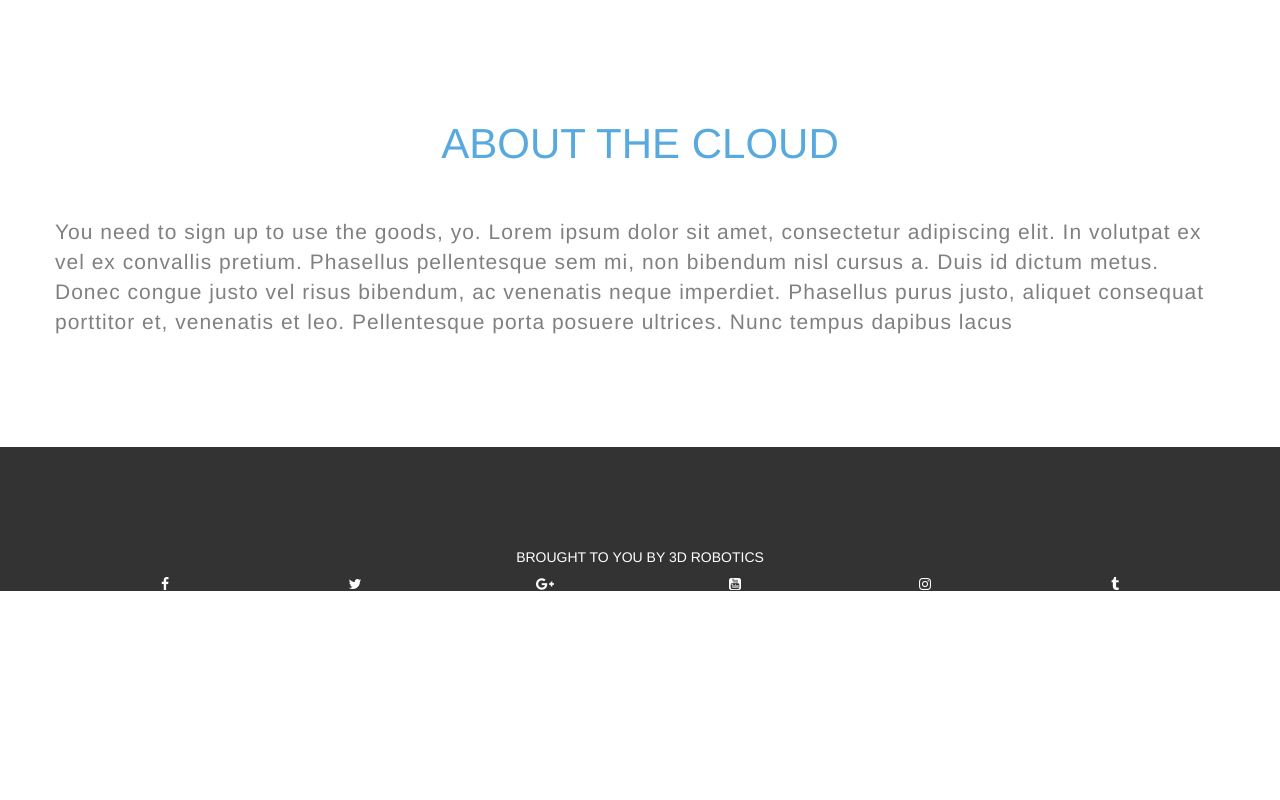
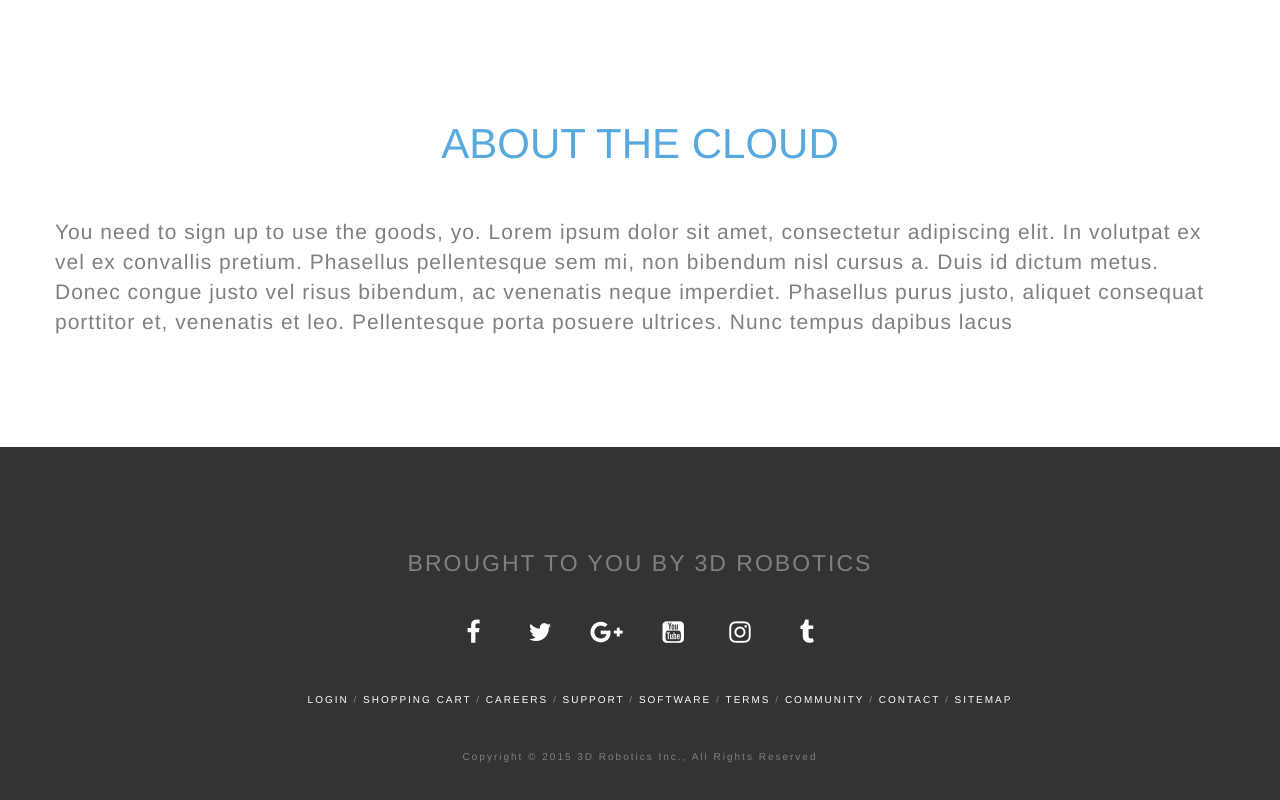
Before and after one commit to kaitlynhova/3dr_dronekit_cloud_home, a plain HTML site: page index.html in a window 1280 px wide. Shown: the part 775-1575 px from the top of the page. Before the commit the page ends 1367 px from the top, so only its background shows below. Drawn offline with Linux system fonts and the light colour scheme.

Commit message:
footer styles

```diff
--- a/css/style.css
+++ b/css/style.css
@@ -15,6 +15,10 @@ a {
 .left{
   text-align: left;
   word-spacing: 2px;
+}
+
+ul{
+  list-style: none;
 }
 
 .light-font{
@@ -147,8 +151,43 @@ footer{
   background-color: #333;
   color: white;
   padding-top: 100px;
-  padding bottom: 100px;
+  padding-bottom: 100px;
   text-align:center;
+  color: gray;
+  font-size: 23px;
+}
+
+
+footer p{
+  font-weight: 200;
+  letter-spacing: 2px;
+}
+
+footer .social-icons{
+  max-width: 430px;
+  font-size: 25px;
+  padding-top: 30px;
+  padding-bottom: 40px;
+}
+
+footer .footer-menu {
+  font-size: 10px;
+  text-align: center;
+  font-weight: 100;
+  line-height: 30px;
+}
+
+footer li {
+  list-style: none;
+  display: inline;
+  text-transform: uppercase;
+  letter-spacing: 2px;
+}
+
+footer .copyrights {
+  text-align: center;
+  padding-top: 25px;
+  font-size: 10px;
 }
 
 @media screen and (max-width: 768px) {
--- a/index.html
+++ b/index.html
@@ -81,7 +81,7 @@
   <footer>
     <div class="container">
       <div class="row">
-        <p>BROUGHT TO YOU BY 3D ROBOTICS</p>
+        <p >BROUGHT TO YOU BY 3D ROBOTICS</p>
       </div>
       <div class="row">
         <div class="container social-icons">
@@ -117,6 +117,48 @@
           </div>
         </div>
       </div>
+      <div class="row footer-menu">
+        <ul id="menu-footer">
+          <li>
+            <a href="https://store.3drobotics.com/login">Login</a>
+            /
+          </li>
+          <li>
+            <a href="https://store.3drobotics.com/cart">Shopping Cart</a>
+            /
+          </li>
+          <li>
+            <a href="http://3drobotics.com/careers-2/">Careers</a>
+            /
+          </li>
+          <li>
+            <a href="http://3drobotics.com/support/">Support</a>
+            /
+          </li>
+          <li>
+            <a href="http://3drobotics.com/landing-software/">Software</a>
+            /
+          </li>
+          <li>
+            <a href="http://3drobotics.com/terms/">Terms</a>
+            /
+          </li>
+          <li>
+            <a href="http://www.diydrones.com">Community</a>
+            /
+          </li>
+          <li>
+            <a href="http://3drobotics.com/contact/">Contact</a>
+            /
+          </li>
+          <li>
+            <a href="http://3drobotics.com/sitemap/">Sitemap</a>
+          </li>
+        </ul>
+      </div>
+      <div class="row copyrights">
+        <p>Copyright © 2015 3D Robotics Inc., All Rights Reserved</p>
+      </div>
     </div>
     <script src="js/jquery.min.js"></script>
     <script src="js/bootstrap.min.js"></script>
```
